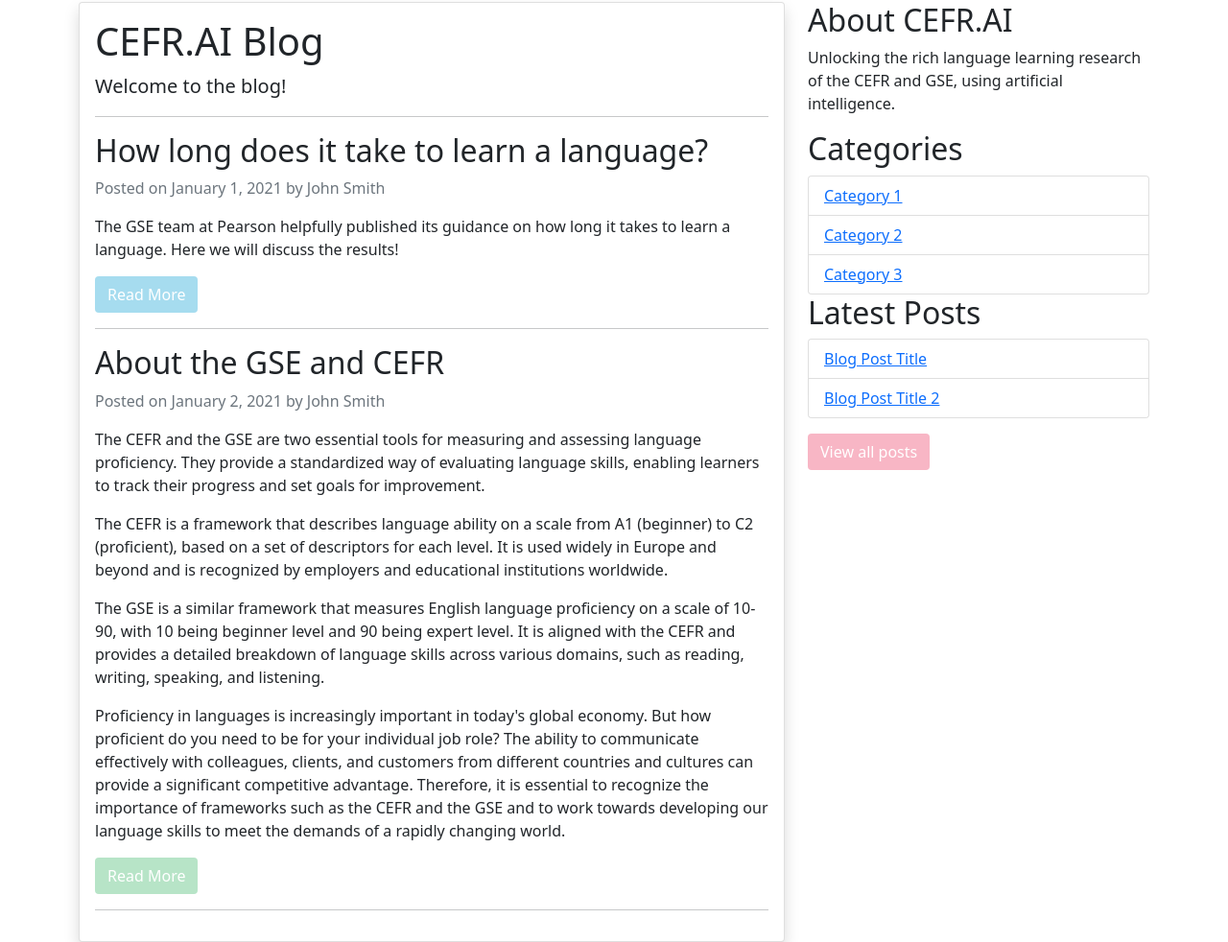
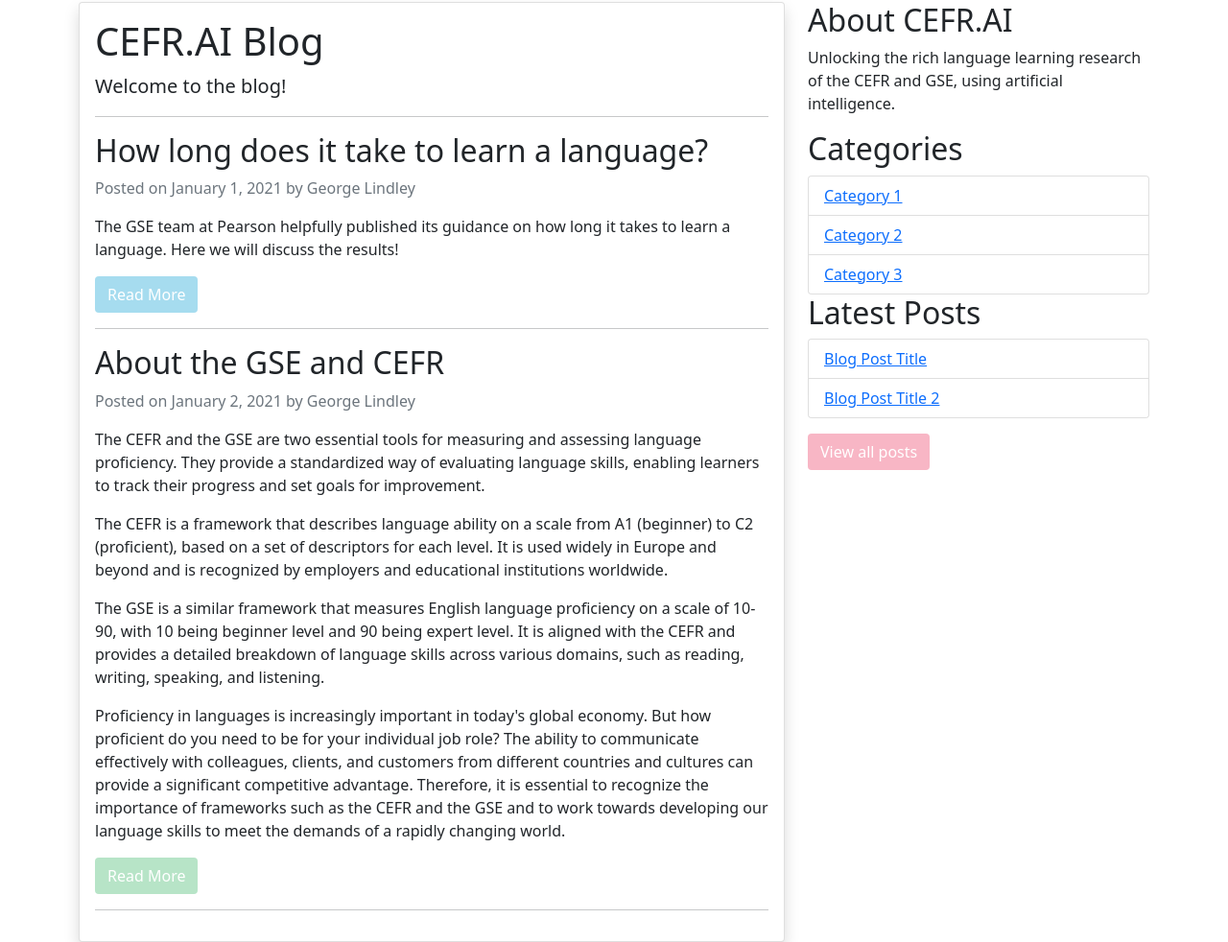
Before and after one commit to oozr/lindley.me, a Flask app: page /blog in a window 1280 px wide. Shown: the part 97-1079 px from the top of the page at 96% size. Run offline with Flask 2, Linux system fonts and the light colour scheme; some libraries are stand-ins or nearby versions.

Commit message:
forcing update

```diff
--- a/website/templates/blog.html
+++ b/website/templates/blog.html
@@ -13,12 +13,12 @@
               <p class="lead">Welcome to the blog!</p>
               <hr>
               <h2>How long does it take to learn a language?</h2>
-              <p class="text-muted">Posted on January 1, 2021 by John Smith</p>
+              <p class="text-muted">Posted on January 1, 2021 by George Lindley</p>
               <p class="card-text">The GSE team at Pearson helpfully published its guidance on how long it takes to learn a language. Here we will discuss the results!</p>
               <button type="button" class="btn btn-pastel-blue">Read More</button>
               <hr>
               <h2>About the GSE and CEFR</h2>
-              <p class="text-muted">Posted on January 2, 2021 by John Smith</p>
+              <p class="text-muted">Posted on January 2, 2021 by George Lindley</p>
               <p class="card-text">The CEFR and the GSE are two essential tools for measuring and assessing language proficiency. They provide a standardized way of evaluating language skills, enabling learners to track their progress and set goals for improvement.</p>
               <p class="card-text">The CEFR is a framework that describes language ability on a scale from A1 (beginner) to C2 (proficient), based on a set of descriptors for each level. It is used widely in Europe and beyond and is recognized by employers and educational institutions worldwide.</p>
               <p class="card-text">The GSE is a similar framework that measures English language proficiency on a scale of 10-90, with 10 being beginner level and 90 being expert level. It is aligned with the CEFR and provides a detailed breakdown of language skills across various domains, such as reading, writing, speaking, and listening.</p>
```
